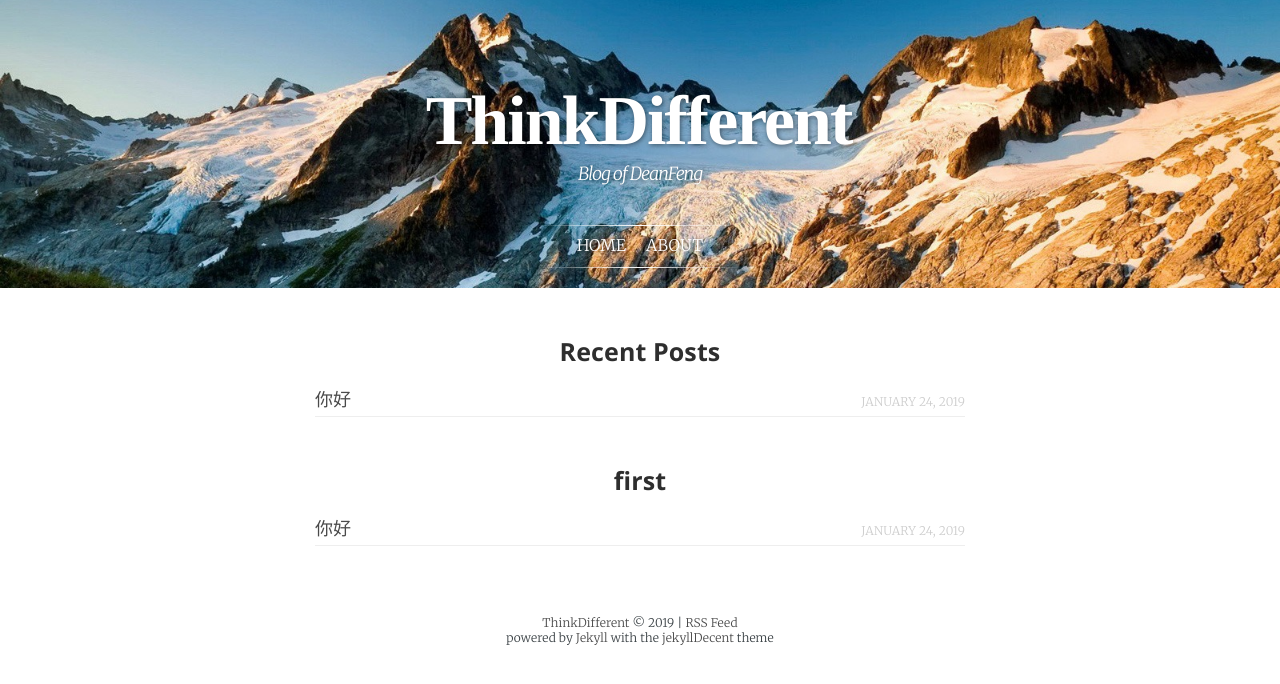
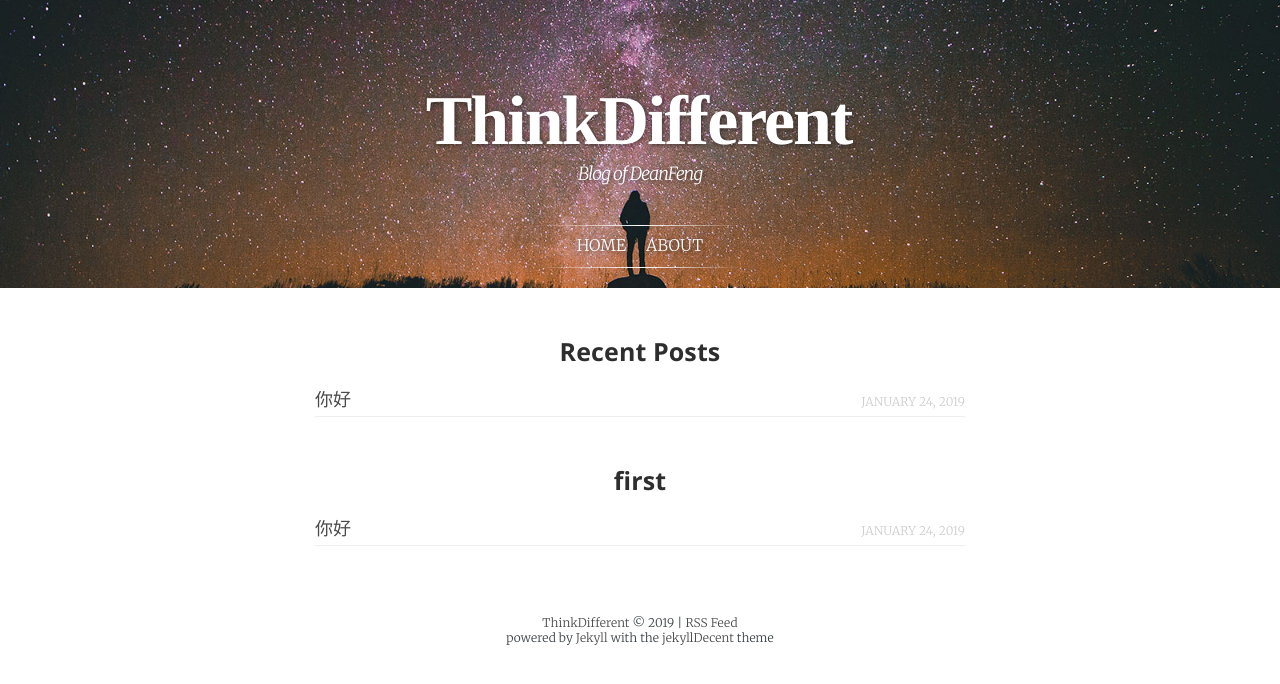
Before and after one commit to fengguangle/blog, a Jekyll site: the page built from index.html, in a window 1280 px wide. Shown: the top 684 px of the page. Built offline with Jekyll 4.4.1, drawn with Linux system fonts in a browser that asks for light colours; some web fonts are replaced.

Commit message:
update cover image

```diff
--- a/_config.yml
+++ b/_config.yml
@@ -15,7 +15,7 @@
 baseurl:          "/blog" # the subpath of your site, e.g. /blog
 url:              "" # the base hostname & protocol for your site. Have a look at robots.txt as well!
 permalink:        /blog/:categories/:title
-cover:            /assets/mountain-cover.jpg
+cover:            /assets/Space-Fullbleed-L.jpg
 disqus_shortname: "blog"
 
 # Build settings
```
Also changed, not shown: assets/Space-Fullbleed-L.jpg (added).
